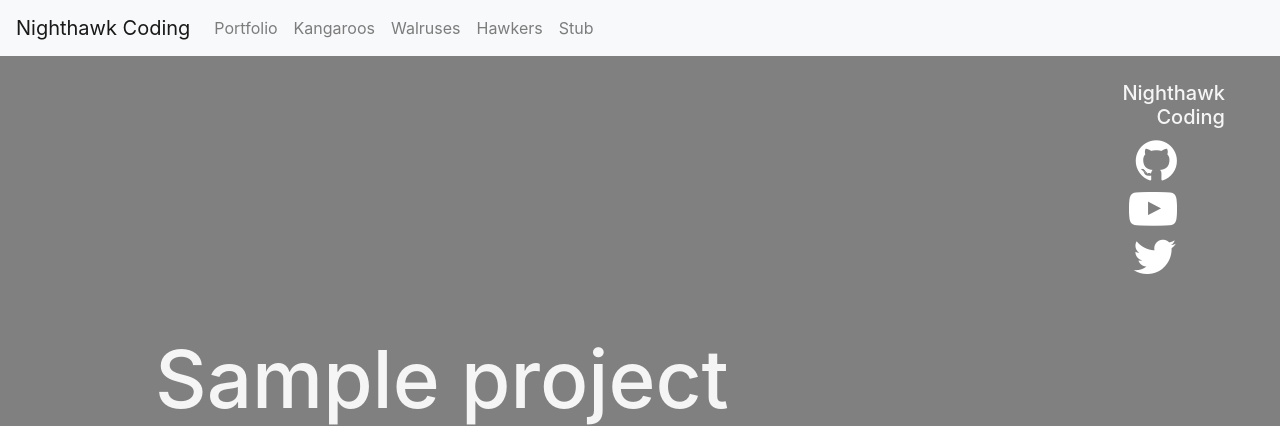
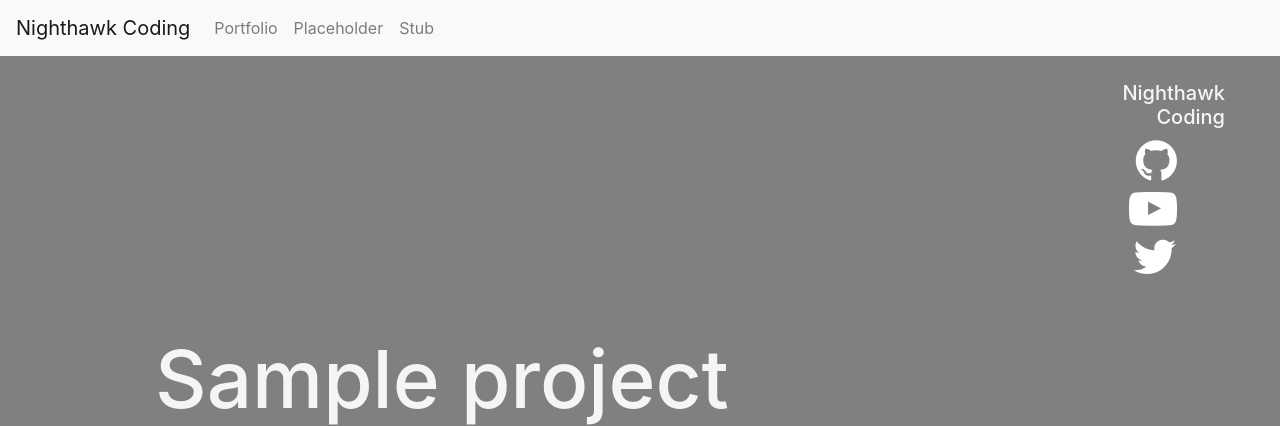
Before and after one commit to peacekeeper6/CastSD-Branch-Org, a Flask app: template templates/layouts/base.html in a window 1280 px wide. Shown: the top 426 px of the page. Run offline with Flask 2, Linux system fonts and the light colour scheme; the template is opened without the code that fills it: most values are stand-ins (such as "Sample title", 1, 10 or a date in 2020); some libraries are stand-ins or nearby versions.

Commit message:
Update navbar.html

```diff
--- a/templates/layouts/navbar.html
+++ b/templates/layouts/navbar.html
@@ -8,9 +8,7 @@
         <div class="navbar-nav">
             <!-- url_for is a Jinja2 pre-processor that finds route from function name (def) -->
             <a class="nav-link" href={{ url_for('index') }}>Portfolio</a>
-            <a class="nav-link" href={{ url_for('kangaroos') }}>Kangaroos</a>
-            <a class="nav-link" href={{ url_for('walruses') }}>Walruses</a>
-            <a class="nav-link" href={{ url_for('hawkers') }}>Hawkers</a>
+            <a class="nav-link" href={{ url_for('placeholder') }}>Placeholder</a>
             <!-- stub is shown using the name of the route -->
             <a class="nav-link" href="/stub">Stub</a>
         </div>
```
